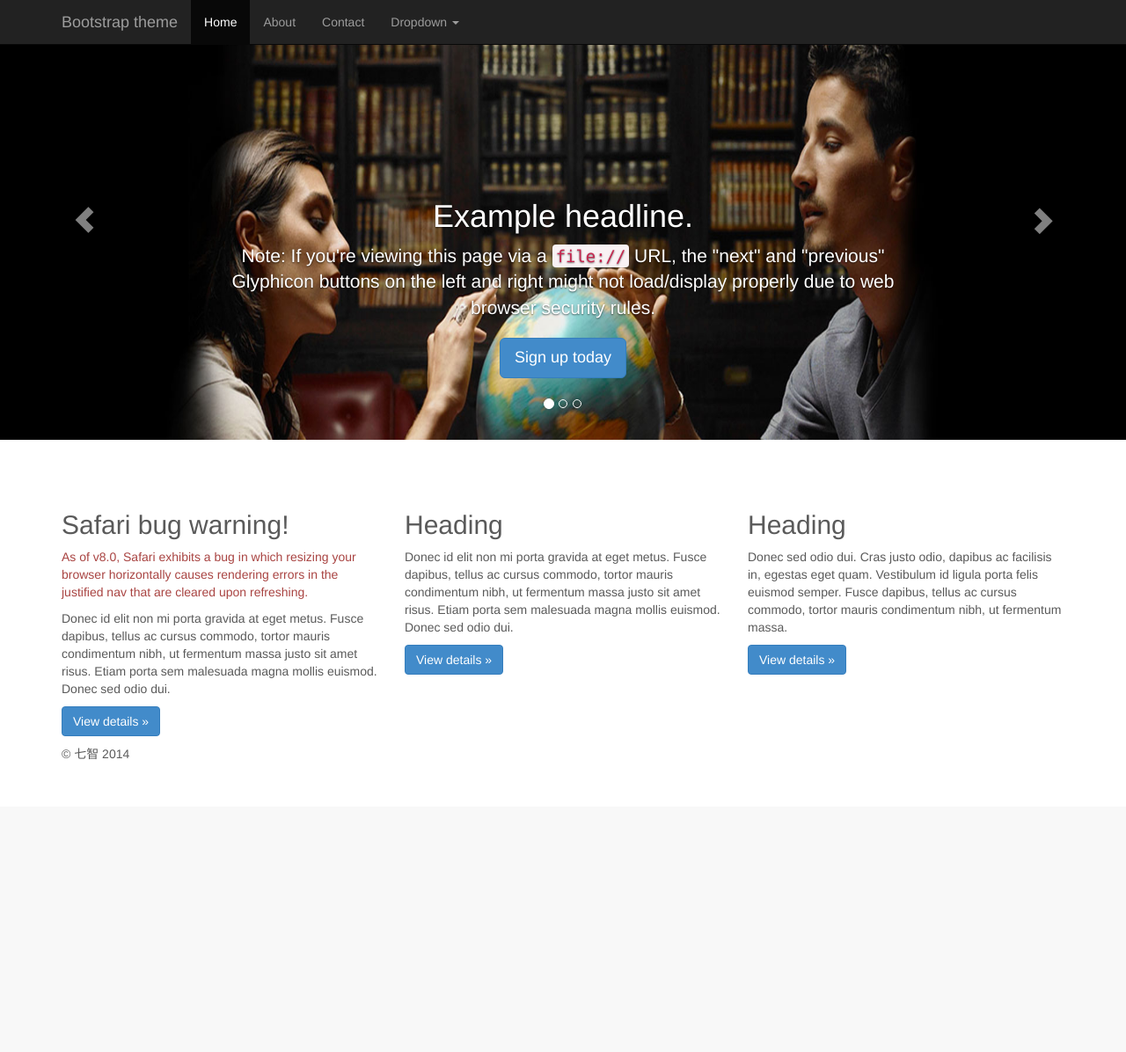
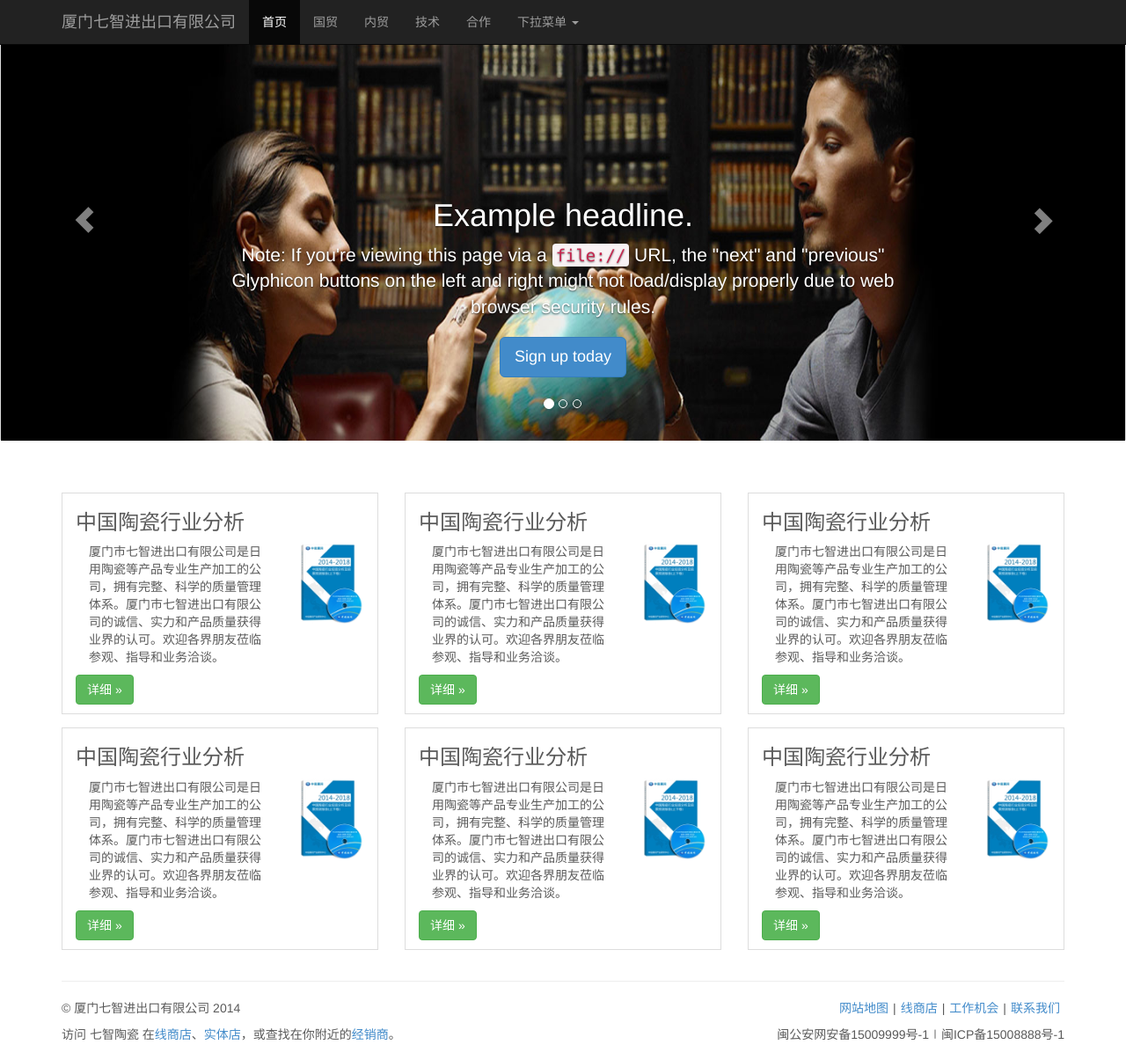
Before and after one commit to yeawin/qz, a PHP site: page /application/views/scripts/index/index.phtml in a window 1280 px wide. Shown: the whole page at 88% size. Before the commit the page ends 864 px from the top, so only its background shows below. Run offline with PHP 8.4, Linux system fonts and the light colour scheme.

Commit message:
1、设计首页

```diff
--- a/application/views/scripts/index/index.phtml
+++ b/application/views/scripts/index/index.phtml
@@ -8,15 +8,16 @@
     <meta name="viewport" content="width=device-width, initial-scale=1">
     <meta name="description" content="">
     <meta name="author" content="">
-    <link rel="icon" href="/qz/images/favicon.ico">
+    <link rel="icon" href="/qz/images/favicon.png">
 
-    <title>Justified Nav Template for Bootstrap</title>
+    <title>厦门七智进出口有限公司</title>
 
     <!-- Bootstrap core CSS -->
     <link href="/qz/jquery.plugins/bootstrap/css/bootstrap.min.css" rel="stylesheet">
 
     <!-- Custom styles for this template -->
     <link href="/qz/css/carousel.css" rel="stylesheet">
+    <link href="/qz/css/style.css" rel="stylesheet">
 
     <!-- HTML5 shim and Respond.js for IE8 support of HTML5 elements and media queries -->
     <!--[if lt IE 9]>
@@ -30,20 +31,22 @@
       <div class="container">
         <div class="navbar-header">
           <button type="button" class="navbar-toggle collapsed" data-toggle="collapse" data-target="#navbar" aria-expanded="false" aria-controls="navbar">
-            <span class="sr-only">Toggle navigation</span>
+            <span class="sr-only">厦门七智进出口有限公司</span>
             <span class="icon-bar"></span>
             <span class="icon-bar"></span>
             <span class="icon-bar"></span>
           </button>
-          <a class="navbar-brand" href="#">Bootstrap theme</a>
+          <a class="navbar-brand" href="#">厦门七智进出口有限公司</a>
         </div>
         <div id="navbar" class="navbar-collapse collapse">
           <ul class="nav navbar-nav">
-            <li class="active"><a href="#">Home</a></li>
-            <li><a href="#about">About</a></li>
-            <li><a href="#contact">Contact</a></li>
+            <li class="active"><a href="#">首页</a></li>
+            <li><a href="#about">国贸</a></li>
+            <li><a href="#contact">内贸</a></li>
+            <li><a href="#contact">技术</a></li>
+            <li><a href="/qz/about">合作</a></li>
             <li class="dropdown">
-              <a href="#" class="dropdown-toggle" data-toggle="dropdown">Dropdown <span class="caret"></span></a>
+              <a href="#" class="dropdown-toggle" data-toggle="dropdown">下拉菜单 <span class="caret"></span></a>
               <ul class="dropdown-menu" role="menu">
                 <li><a href="#">Action</a></li>
                 <li><a href="#">Another action</a></li>
@@ -112,26 +115,79 @@
       <!-- Example row of columns -->
       <div class="row">
         <div class="col-lg-4">
-          <h2>Safari bug warning!</h2>
-          <p class="text-danger">As of v8.0, Safari exhibits a bug in which resizing your browser horizontally causes rendering errors in the justified nav that are cleared upon refreshing.</p>
-          <p>Donec id elit non mi porta gravida at eget metus. Fusce dapibus, tellus ac cursus commodo, tortor mauris condimentum nibh, ut fermentum massa justo sit amet risus. Etiam porta sem malesuada magna mollis euismod. Donec sed odio dui. </p>
-          <p><a class="btn btn-primary" href="#" role="button">View details &raquo;</a></p>
+         <div class="item">
+            <h3>中国陶瓷行业分析</h3>
+            <div class="row brief">
+                <p class="col-lg-8">厦门市七智进出口有限公司是日用陶瓷等产品专业生产加工的公司，拥有完整、科学的质量管理体系。厦门市七智进出口有限公司的诚信、实力和产品质量获得业界的认可。欢迎各界朋友莅临参观、指导和业务洽谈。</p>
+                <img src="/qz/images/pic1.png" class="col-lg-4 img-responsive">
+           </div>
+           <p><a class="btn btn-success" href="#" role="button">详细 &raquo;</a></p>
+         </div>
         </div>
         <div class="col-lg-4">
-          <h2>Heading</h2>
-          <p>Donec id elit non mi porta gravida at eget metus. Fusce dapibus, tellus ac cursus commodo, tortor mauris condimentum nibh, ut fermentum massa justo sit amet risus. Etiam porta sem malesuada magna mollis euismod. Donec sed odio dui. </p>
-          <p><a class="btn btn-primary" href="#" role="button">View details &raquo;</a></p>
-       </div>
+         <div class="item">
+            <h3>中国陶瓷行业分析</h3>
+            <div class="row brief">
+                <p class="col-lg-8">厦门市七智进出口有限公司是日用陶瓷等产品专业生产加工的公司，拥有完整、科学的质量管理体系。厦门市七智进出口有限公司的诚信、实力和产品质量获得业界的认可。欢迎各界朋友莅临参观、指导和业务洽谈。</p>
+                <img src="/qz/images/pic1.png" class="col-lg-4 img-responsive">
+           </div>
+           <p><a class="btn btn-success" href="#" role="button">详细 &raquo;</a></p>
+         </div>
+        </div>
         <div class="col-lg-4">
-          <h2>Heading</h2>
-          <p>Donec sed odio dui. Cras justo odio, dapibus ac facilisis in, egestas eget quam. Vestibulum id ligula porta felis euismod semper. Fusce dapibus, tellus ac cursus commodo, tortor mauris condimentum nibh, ut fermentum massa.</p>
-          <p><a class="btn btn-primary" href="#" role="button">View details &raquo;</a></p>
+         <div class="item">
+            <h3>中国陶瓷行业分析</h3>
+            <div class="row brief">
+                <p class="col-lg-8">厦门市七智进出口有限公司是日用陶瓷等产品专业生产加工的公司，拥有完整、科学的质量管理体系。厦门市七智进出口有限公司的诚信、实力和产品质量获得业界的认可。欢迎各界朋友莅临参观、指导和业务洽谈。</p>
+                <img src="/qz/images/pic1.png" class="col-lg-4 img-responsive">
+           </div>
+           <p><a class="btn btn-success" href="#" role="button">详细 &raquo;</a></p>
+         </div>
         </div>
       </div>
-
+      <div class="row">
+        <div class="col-lg-4">
+         <div class="item">
+            <h3>中国陶瓷行业分析</h3>
+            <div class="row brief">
+                <p class="col-lg-8">厦门市七智进出口有限公司是日用陶瓷等产品专业生产加工的公司，拥有完整、科学的质量管理体系。厦门市七智进出口有限公司的诚信、实力和产品质量获得业界的认可。欢迎各界朋友莅临参观、指导和业务洽谈。</p>
+                <img src="/qz/images/pic1.png" class="col-lg-4 img-responsive">
+           </div>
+           <p><a class="btn btn-success" href="#" role="button">详细 &raquo;</a></p>
+         </div>
+        </div>
+        <div class="col-lg-4">
+         <div class="item">
+            <h3>中国陶瓷行业分析</h3>
+            <div class="row brief">
+                <p class="col-lg-8">厦门市七智进出口有限公司是日用陶瓷等产品专业生产加工的公司，拥有完整、科学的质量管理体系。厦门市七智进出口有限公司的诚信、实力和产品质量获得业界的认可。欢迎各界朋友莅临参观、指导和业务洽谈。</p>
+                <img src="/qz/images/pic1.png" class="col-lg-4 img-responsive">
+           </div>
+           <p><a class="btn btn-success" href="#" role="button">详细 &raquo;</a></p>
+         </div>
+        </div>
+        <div class="col-lg-4">
+         <div class="item">
+            <h3>中国陶瓷行业分析</h3>
+            <div class="row brief">
+                <p class="col-lg-8">厦门市七智进出口有限公司是日用陶瓷等产品专业生产加工的公司，拥有完整、科学的质量管理体系。厦门市七智进出口有限公司的诚信、实力和产品质量获得业界的认可。欢迎各界朋友莅临参观、指导和业务洽谈。</p>
+                <img src="/qz/images/pic1.png" class="col-lg-4 img-responsive">
+           </div>
+           <p><a class="btn btn-success" href="#" role="button">详细 &raquo;</a></p>
+         </div>
+        </div>
+      </div>
+        <hr>
       <!-- Site footer -->
       <div class="footer">
-        <p>&copy; 七智 2014</p>
+        <div class="left text-left">
+            <p>&copy; 厦门七智进出口有限公司 2014</p>
+            <p>访问 七智陶瓷 在<a href="#">线商店</a>、<a href="#">实体店</a>，或查找在你附近的<a href="#">经销商</a>。</p>
+        </div>
+        <div class="right text-right">
+            <p><a href="#" class="foot-link">网站地图</a>|<a href="热点新闻" class="foot-link">线商店</a>|<a href="#" class="foot-link">工作机会</a>|<a href="#" class="foot-link">联系我们</a></p>
+            <p>闽公安网安备15009999号-1∣闽ICP备15008888号-1</p>
+        </div>
       </div>
 
     </div> <!-- /container -->
--- a/public/css/style.css
+++ b/public/css/style.css
@@ -1,6 +1,7 @@
 @CHARSET "UTF-8";
 html, body{
 	height:100%;
+	font-family: "Helvetica Neue", "Microsoft YaHei", Helvetica, Arial, sans-serif;
 }
 .wrap {
 	min-height: 100%;
@@ -8,7 +9,24 @@ html, body{
 	margin: 0 auto -0px;
 	padding: 0 0 20px;
 }
+.item{
+	border:1px solid #ddd;
+	padding-left:15px;
+	margin-bottom:15px;
+}
+.brief{
+	margin:0px;
+}
 .footer {
 	min-height: 20px;
 	margin: auto;
 }
+.left{
+	float:left;
+}
+.right{
+	float:right;
+}
+.foot-link{
+	margin:5px;
+}
```
Also changed, not shown: application/views/scripts/about/index.phtml (+6 -5 lines), tests/application/controllers/IndexControllerTest.php (deleted, +0 -13 lines), tests/bootstrap.php (deleted, +0 -18 lines), tests/phpunit.xml (deleted, +0 -17 lines), public/images/favicon.png (added), public/images/pic1.png (added), 1 other file.
